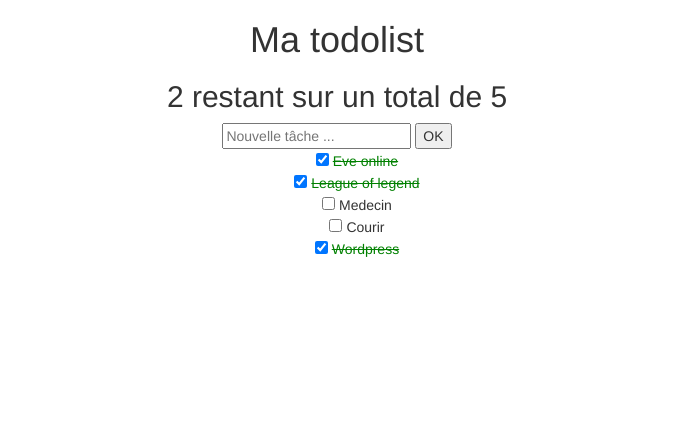
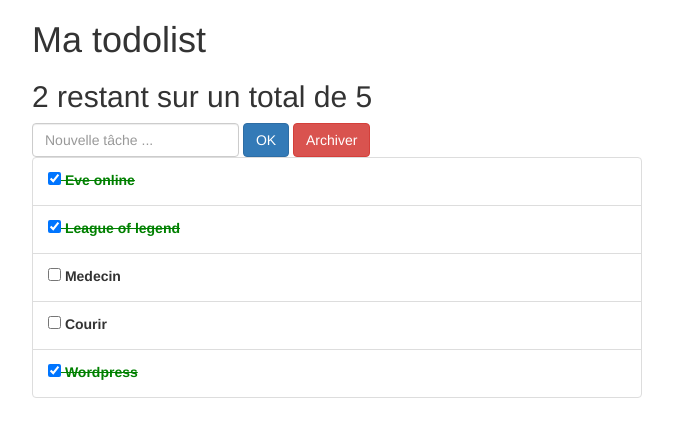
Before and after one commit to exopole/EEM, a website: page Angular/todoList/index.html in a window 1280 px wide. Shown: the whole page, without its empty margins (303-976 px from the left). Drawn offline with nearby package versions, Linux system fonts and the light colour scheme.

Commit message:
my todolist

```diff
--- a/Angular/todoList/index.html
+++ b/Angular/todoList/index.html
@@ -1,5 +1,5 @@
 <!DOCTYPE html>
-<html lang="en" ng-app="TodoMVC">
+<html lang="en" >
 <head>
 	<meta charset="UTF-8">
 	<title>Ma TODOLIST</title>
@@ -8,21 +8,30 @@
 	<script src="bower_components/angular/angular.js"></script>
 	<script text="text/javascript" src="scripts/main.js"></script>
 </head>
-<body>
-	<h1>Ma todolist</h1>
-	<div class="todo-container" ng-controller="TodoController as my">
-		<h2> {{my.remaining()}} restant sur un total de {{my.todos.length}} </h2>
-		<form ng-submit="my.add()" novalidate>
-		  <input type="text" ng-model="my.newTaskName" placeholder="Nouvelle tâche ...">
-		  <input type="submit" value="OK">
-		</form>
+<body ng-app="TodoMVC">
 
-		<ul>
-			<li ng-repeat="todo in my.todos">
-				<input type="checkbox"  ng-model="todo.done" >
-				<span ng-class="{'todo-done':todo.done}"> {{todo.taskName}} </span>
-			</li>
-		</ul>
+
+
+	<div class="col-md-6 col-md-offset-3">
+		<h1>Ma todolist</h1>
+		<div class="todo-container" ng-controller="TodoController as todo">
+			<h2> {{todo.remaining()}} restant sur un total de {{todo.todolist.length}} </h2>
+			<form ng-submit="todo.add()" novalidate class="form-inline">
+				<input type="text" ng-model="todo.newTaskName" placeholder="Nouvelle tâche ..." class="form-control">
+				<input type="submit" value="OK" class="btn btn-primary">
+				<input type="button" value="Archiver" class="btn btn-danger" ng-click='todo.archiver()'>
+			</form>
+
+			<ul class="list-group">
+				<li ng-repeat="todo in todo.todolist" class="list-group-item">
+					<label ng-class="{'todo-done':todo.done}">
+						<input type="checkbox"  ng-model="todo.done" >
+						 {{todo.taskName}}
+					</label>
+				</li>
+			</ul>
+		</div>
+
 	</div>
 </body>
 </html>
--- a/Angular/todoList/scripts/main.js
+++ b/Angular/todoList/scripts/main.js
@@ -1,6 +1,6 @@
 var app = angular.module('TodoMVC', []);
 
-var todolist = [
+var data = [
 	{taskName: 'Eve online', done:true},
 	{taskName: 'League of legend', done:true},
 	{taskName: 'Medecin', done:false},
@@ -10,11 +10,13 @@ var todolist = [
 
 app.controller('TodoController', function() {
 
-	this.todos = todolist;
+	var todo = this;
+	todo.todolist = data;
+	todo.newTaskName = '';
 
-	this.remaining = function(){
-		var undone = todolist.length;
-		todolist.forEach(function(el){
+	todo.remaining = function(){
+		var undone = data.length;
+		data.forEach(function(el){
 			if (el.done){
 				undone--;
 			}
@@ -24,13 +26,24 @@ app.controller('TodoController', function() {
 	};
 
 
-	this.add = function() {
-	    todolist.unshift({
-	      taskName : this.newTaskName,
-	      done : false
-	    });
-	    this.newTaskName = '';
+	todo.add = function() {
+		if (todo.newTaskName !== '') {
+		    data.unshift({
+		      taskName : todo.newTaskName,
+		      done : false
+		    });
+
+		}
  	};
+
+ 	todo.archiver  = function(){
+ 		todo.todolist  = todo.todolist
+			 			.filter(conserverUnDone);
+ 	};
+
+ 	function conserverUnDone(item){
+ 		return item.done === false
+ 	}
 
 
 });
--- a/Angular/todoList/styles/styles.css
+++ b/Angular/todoList/styles/styles.css
@@ -1,10 +1,3 @@
-body {
-	text-align: center;
-}
-
-ul {
-	list-style-type: none;
-}
 
 
 .todo-done {
```
